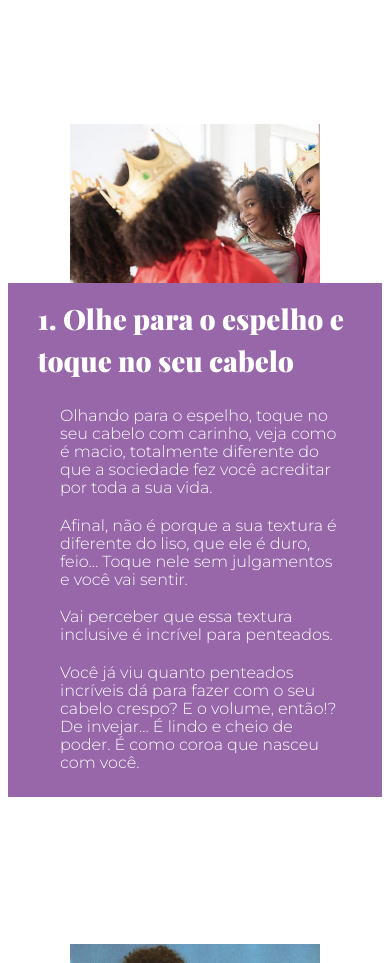
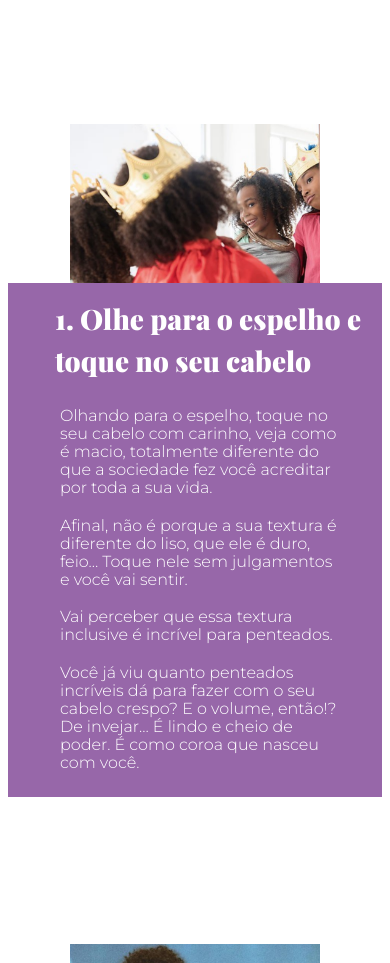
Before and after one commit to Luizgsmkw/Projeto-Crespos, a plain HTML site: page index.html in a window 390 px wide. Shown: the part 1037-2000 px from the top of the page. Drawn offline with nearby package versions, Linux system fonts and the light colour scheme.

Commit message:
atualização da main

```diff
--- a/style.css
+++ b/style.css
@@ -876,6 +876,17 @@ a {
         width: 97.00vw;
     }
 
+    .sessao-foto-1-descricao h3,
+    .sessao-foto-2-descricao h3,
+    .sessao-foto-3-descricao h3,
+    .sessao-foto-4-descricao h3,
+    .sessao-foto-5-descricao h3,
+    .sessao-foto-6-descricao h3,
+    .sessao-foto-7-descricao h3 {
+        width: 350px;
+        margin: auto;
+    }
+
     .footer {
         display: none;
     }
@@ -944,6 +955,16 @@ a {
     .sessao-foto-7 {
         width: 550px;
     }
+    .sessao-foto-1-descricao h3,
+    .sessao-foto-2-descricao h3,
+    .sessao-foto-3-descricao h3,
+    .sessao-foto-4-descricao h3,
+    .sessao-foto-5-descricao h3,
+    .sessao-foto-6-descricao h3,
+    .sessao-foto-7-descricao h3 {
+        width: 340px;
+    }
+
     .colecao-fotos {
         display: flex;
         justify-content: space-around;
@@ -1102,6 +1123,16 @@ a {
         width: 96.90vw;
     }
 
+    .sessao-foto-1-descricao h3,
+    .sessao-foto-2-descricao h3,
+    .sessao-foto-3-descricao h3,
+    .sessao-foto-4-descricao h3,
+    .sessao-foto-5-descricao h3,
+    .sessao-foto-6-descricao h3,
+    .sessao-foto-7-descricao h3 {
+        width: 330px;
+    }
+
     .colecao-fotos {
         display: flex;
         justify-content: space-around;
@@ -1219,7 +1250,6 @@ a {
     .info-7passos h2 {
         font: normal normal 900 25px/35px Playfair Display;
         width: 400px;
-        background-color: aqua;
     }
 
     .info-7passos p {
@@ -1264,6 +1294,16 @@ a {
         width: 96.0vw;
     }
 
+    .sessao-foto-1-descricao h3,
+    .sessao-foto-2-descricao h3,
+    .sessao-foto-3-descricao h3,
+    .sessao-foto-4-descricao h3,
+    .sessao-foto-5-descricao h3,
+    .sessao-foto-6-descricao h3,
+    .sessao-foto-7-descricao h3 {
+        width: 310px;
+    }
+
     .colecao-fotos {
         display: flex;
         justify-content: space-around;
@@ -1271,7 +1311,6 @@ a {
         margin: auto;
         flex-wrap: wrap;
         margin-top: 500px;
-        background-color: #9767A9;
     }
 
     .colecao-fotos-1 {
@@ -1331,7 +1370,6 @@ a {
         width: 325px;
         height: 390px;
         margin-right: 0px;
-        background-color: #9767A9;
     }
 
     .f4 {
```
